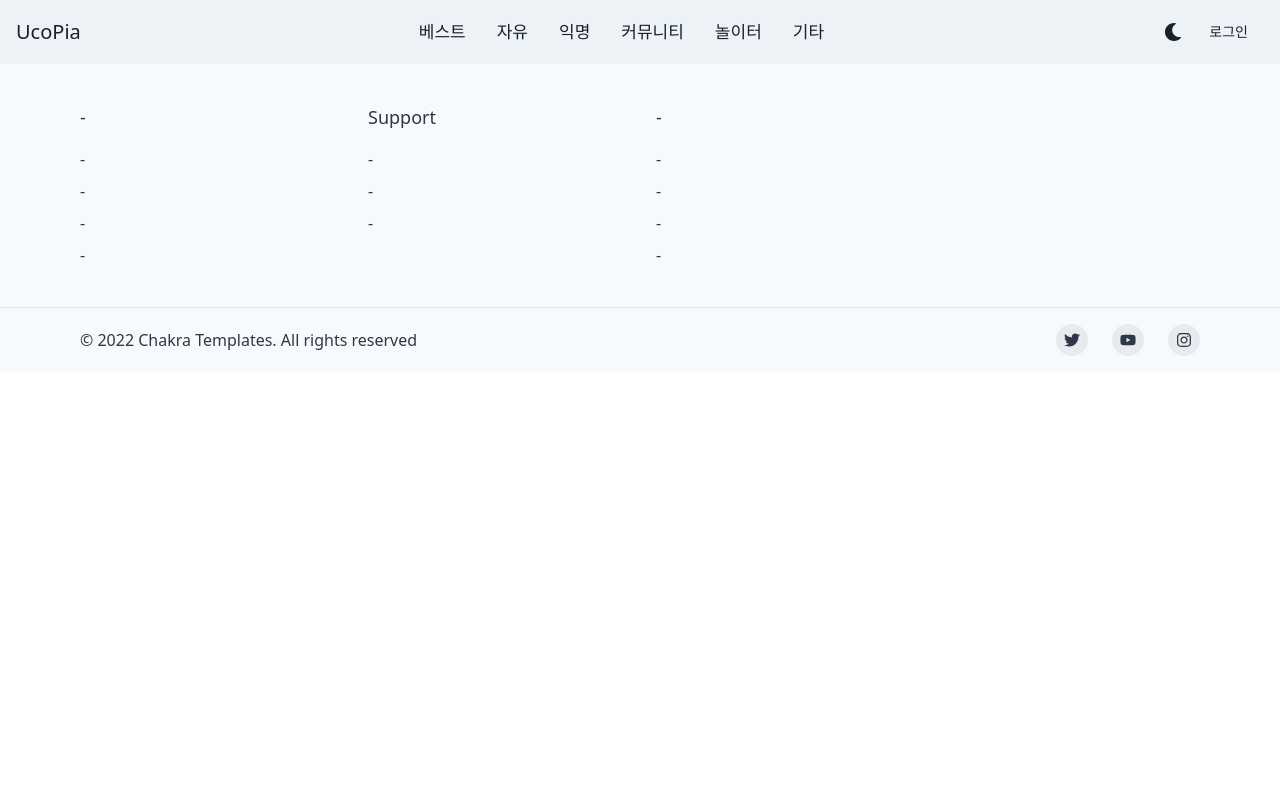
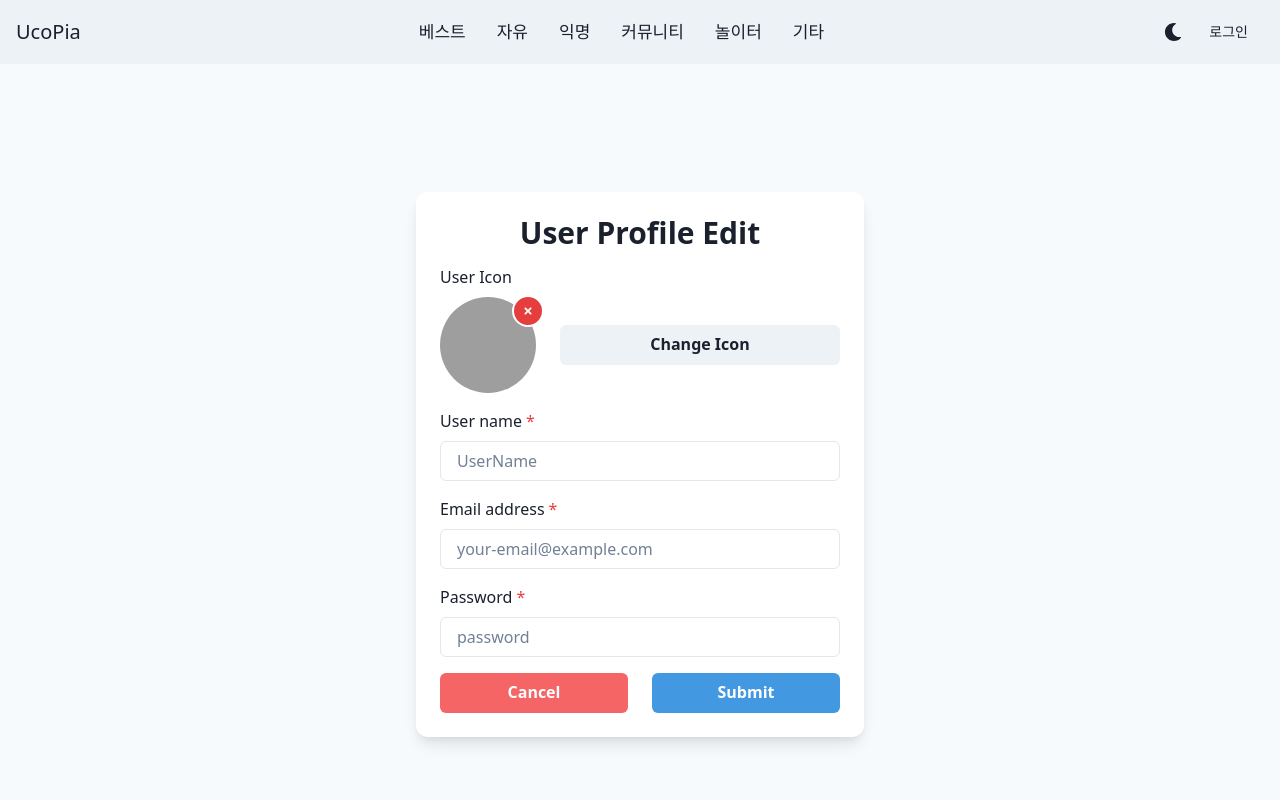
Before and after one commit to Butler-SIM/fff-front, a React (Create React App) app: page /Mypage in a window 1280 px wide. Shown: the top 800 px of the page. Built offline with nearby package versions, Linux system fonts and the light colour scheme; no server answers; grey boxes are pictures that could not be loaded.

Commit message:
faet mypage

```diff
--- a/src/App.tsx
+++ b/src/App.tsx
@@ -17,6 +17,7 @@ import FreeBoardDetail from "./components/board/FreeBoardDetail";
 import { useEffect } from "react";
 import { useLocation } from "react-router-dom";
 import SignupCard from "./components/accounts/SignUp";
+import MyPage from "./components/accounts/MyPage";
 
 export default function ScrollToTop() {
   const { pathname } = useLocation();
@@ -75,6 +76,7 @@ export const App = () => (
             {/* 로그인 */}
             <Route path="/login" element={<LoginComponent />} />
             <Route path="/signUp" element={<SignupCard />} />
+            <Route path="/Mypage" element={<MyPage />} />
           </Routes>
 
           {/* 기타 컴포넌트들 */}
--- /dev/null
+++ b/src/components/accounts/MyPage.tsx
@@ -0,0 +1,107 @@
+'use client'
+
+import {
+  Button,
+  Flex,
+  FormControl,
+  FormLabel,
+  Heading,
+  Input,
+  Stack,
+  useColorModeValue,
+  HStack,
+  Avatar,
+  AvatarBadge,
+  IconButton,
+  Center,
+} from '@chakra-ui/react'
+import { SmallCloseIcon } from '@chakra-ui/icons'
+
+export default function MyPage() {
+  return (
+    <Flex
+      minH={'100vh'}
+      align={'center'}
+      justify={'center'}
+      bg={useColorModeValue('gray.50', 'gray.800')}>
+      <Stack
+        spacing={4}
+        w={'full'}
+        maxW={'md'}
+        bg={useColorModeValue('white', 'gray.700')}
+        rounded={'xl'}
+        boxShadow={'lg'}
+        p={6}
+        my={12}>
+        <Heading lineHeight={1.1} fontSize={{ base: '2xl', sm: '3xl' }}>
+          User Profile Edit
+        </Heading>
+        <FormControl id="userName">
+          <FormLabel>User Icon</FormLabel>
+          <Stack direction={['column', 'row']} spacing={6}>
+            <Center>
+              <Avatar size="xl" src="https://bit.ly/sage-adebayo">
+                <AvatarBadge
+                  as={IconButton}
+                  size="sm"
+                  rounded="full"
+                  top="-10px"
+                  colorScheme="red"
+                  aria-label="remove Image"
+                  icon={<SmallCloseIcon />}
+                />
+              </Avatar>
+            </Center>
+            <Center w="full">
+              <Button w="full">Change Icon</Button>
+            </Center>
+          </Stack>
+        </FormControl>
+        <FormControl id="userName" isRequired>
+          <FormLabel>User name</FormLabel>
+          <Input
+            placeholder="UserName"
+            _placeholder={{ color: 'gray.500' }}
+            type="text"
+          />
+        </FormControl>
+        <FormControl id="email" isRequired>
+          <FormLabel>Email address</FormLabel>
+          <Input
+            placeholder="your-email@example.com"
+            _placeholder={{ color: 'gray.500' }}
+            type="email"
+          />
+        </FormControl>
+        <FormControl id="password" isRequired>
+          <FormLabel>Password</FormLabel>
+          <Input
+            placeholder="password"
+            _placeholder={{ color: 'gray.500' }}
+            type="password"
+          />
+        </FormControl>
+        <Stack spacing={6} direction={['column', 'row']}>
+          <Button
+            bg={'red.400'}
+            color={'white'}
+            w="full"
+            _hover={{
+              bg: 'red.500',
+            }}>
+            Cancel
+          </Button>
+          <Button
+            bg={'blue.400'}
+            color={'white'}
+            w="full"
+            _hover={{
+              bg: 'blue.500',
+            }}>
+            Submit
+          </Button>
+        </Stack>
+      </Stack>
+    </Flex>
+  )
+}
--- a/src/components/common/NavBar.tsx
+++ b/src/components/common/NavBar.tsx
@@ -133,7 +133,7 @@ export default function CustomNav() {
                 <MenuList fontSize={16}>
                   {/* 닉네임 */}
                   <MenuItem fontSize={13}>{userInfo?.nickname}</MenuItem>{" "}
-                  <MenuItem fontWeight={600}>마이페이지</MenuItem>
+                  <MenuItem fontWeight={600}> <NavLink name={"마이페이지"} link={"/mypage"}></NavLink></MenuItem>
                   <MenuDivider />
                   <MenuItem fontWeight={600} onClick={handleLogout}>
                     로그아웃
```
